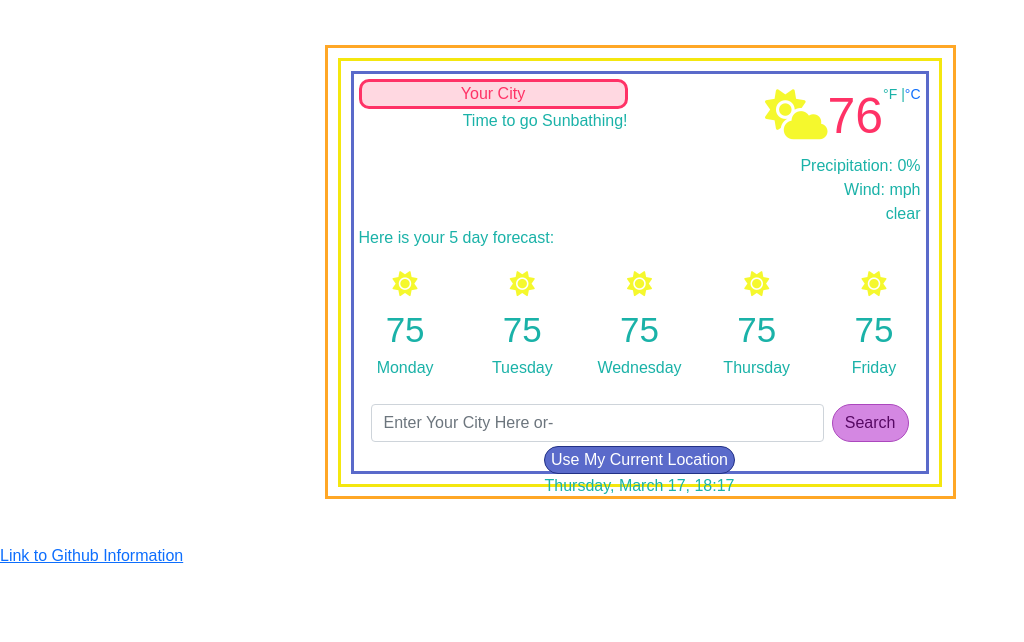
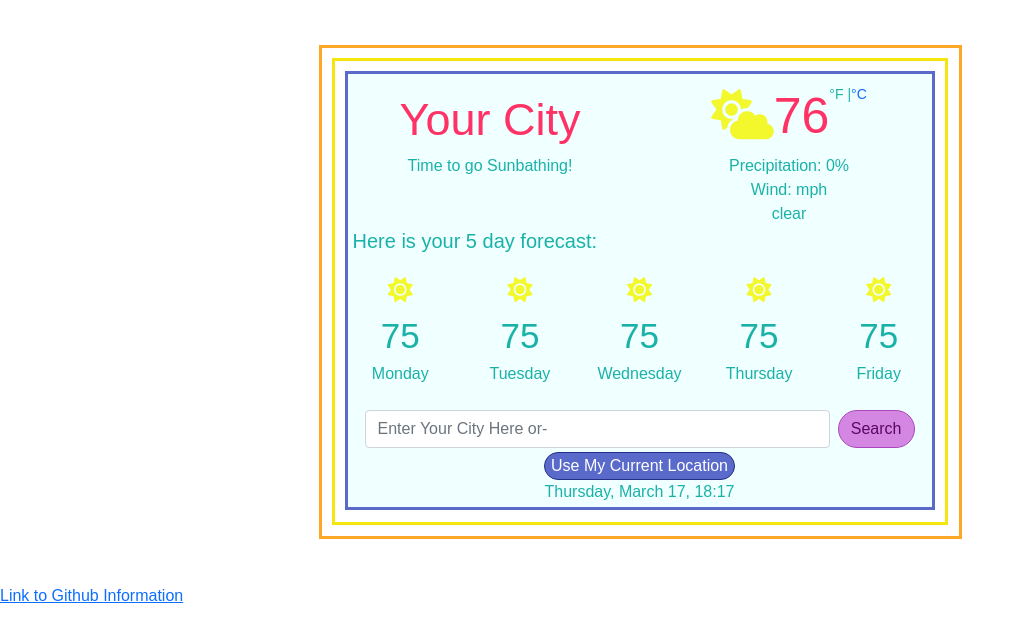
Before and after one commit to LeelooDawn/My-Weather-App, a plain HTML site: page index.html in a window 1280 px wide. Shown: the whole page, without its empty margins (0-1024 px from the left). Drawn offline with nearby package versions, Linux system fonts and the light colour scheme.

Commit message:
Updated HTML & CSS
fixed and centered

```diff
--- a/index.html
+++ b/index.html
@@ -23,23 +23,23 @@
       <div class="outer-box">
         <div class="middle-box">
           <div class="inner-box">
-            <div class="row">
-              <div class="col-6">
+            <div class="row d-flex justify-content-center">
+              <div class="col-md-6 city-center">
                 <ul>
                   <li class="your-city" id="search-city">Your City</li>
-                  <li>Time to go Sunbathing!</li>
+                  <li class="text-center">Time to go Sunbathing!</li>
                 </ul>
               </div>
-              <div class="col-6">
+              <div class="col-md-6">
                 <ul>
-                  <li class="current-temp" id="temperature">
+                  <li class="current-temp text-center" id="temperature">
                     <i class="fas fa-cloud-sun weather-icon"></i
                     ><strong>76</strong
                     ><span class="units">°F |<a href="#">°C</a></span>
                   </li>
-                  <li>Precipitation: 0%</li>
-                  <li>Wind: mph</li>
-                  <li>clear</li>
+                  <li class="text-center">Precipitation: 0%</li>
+                  <li class="text-center">Wind: mph</li>
+                  <li class="text-center">clear</li>
                 </ul>
               </div>
             </div>
--- a/src/styles.css
+++ b/src/styles.css
@@ -11,31 +11,33 @@ li {
 }
 
 .outer-box {
-  width: 631px;
-  height: 454px;
+  width: 643px;
+  height: 494px;
   border: 3px solid #ffa726;
   margin: 45px auto;
   padding: 10px 10px 10px 10px;
 }
 .middle-box {
-  width: 604px;
-  height: 429px;
+  width: 616px;
+  height: 467px;
   border: 3px solid #f4e70f;
 }
 .inner-box {
   margin: 10px;
-  height: 403px;
+  height: 439px;
   border: 3px solid #5a6aca;
   padding: 5px;
+  background-color: azure;
 }
 .your-city {
   text-align: center;
+  font-size: 45px;
   color: #ff3266;
-  border: 3px solid #ff3266;
-  background-color: #ffd8e1;
-  border-radius: 10px;
 }
-
+.city-center {
+  position: relative;
+  top: 7px;
+}
 .row {
   color: #1ab2a8;
   text-align: center;
@@ -59,6 +61,7 @@ li {
 
 .forecast {
   color: #1ab2a8;
+  font-size: 20px;
 }
 
 .temp {
```
